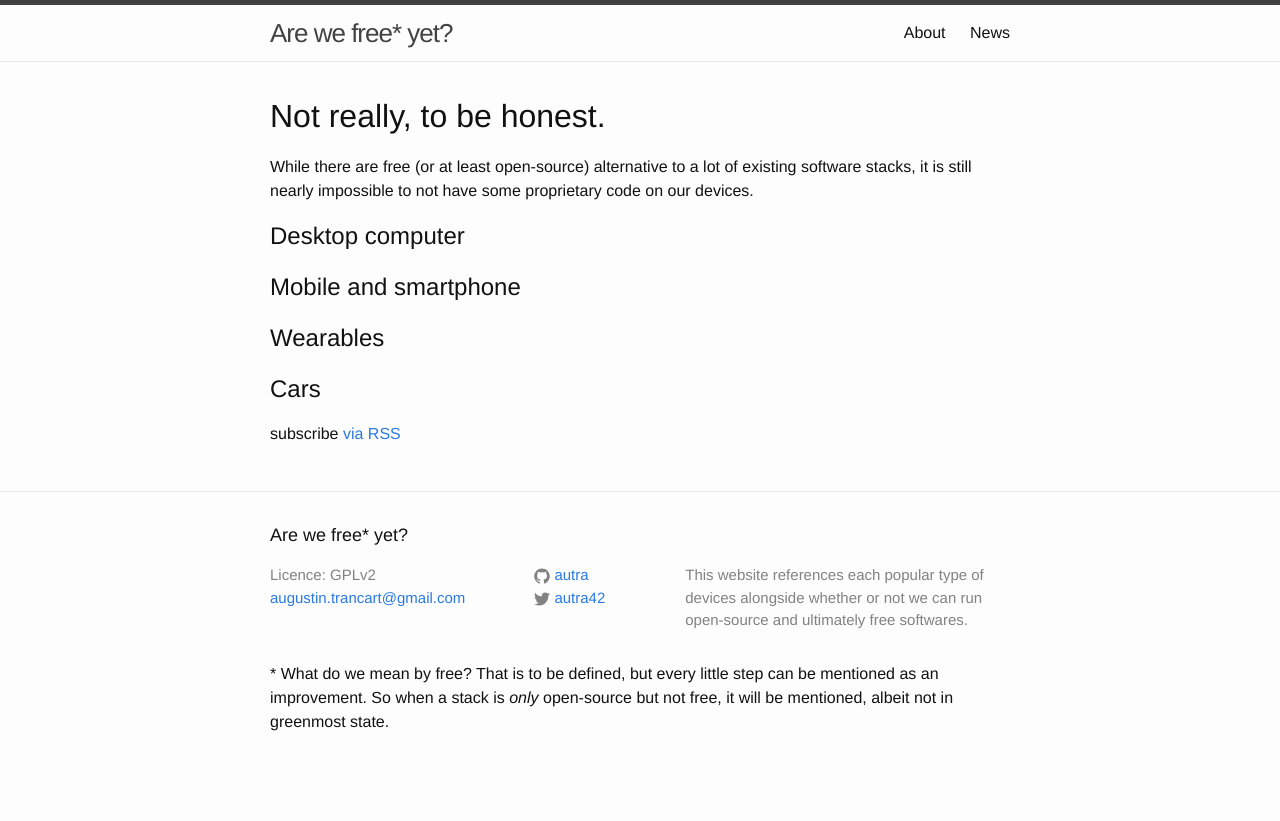
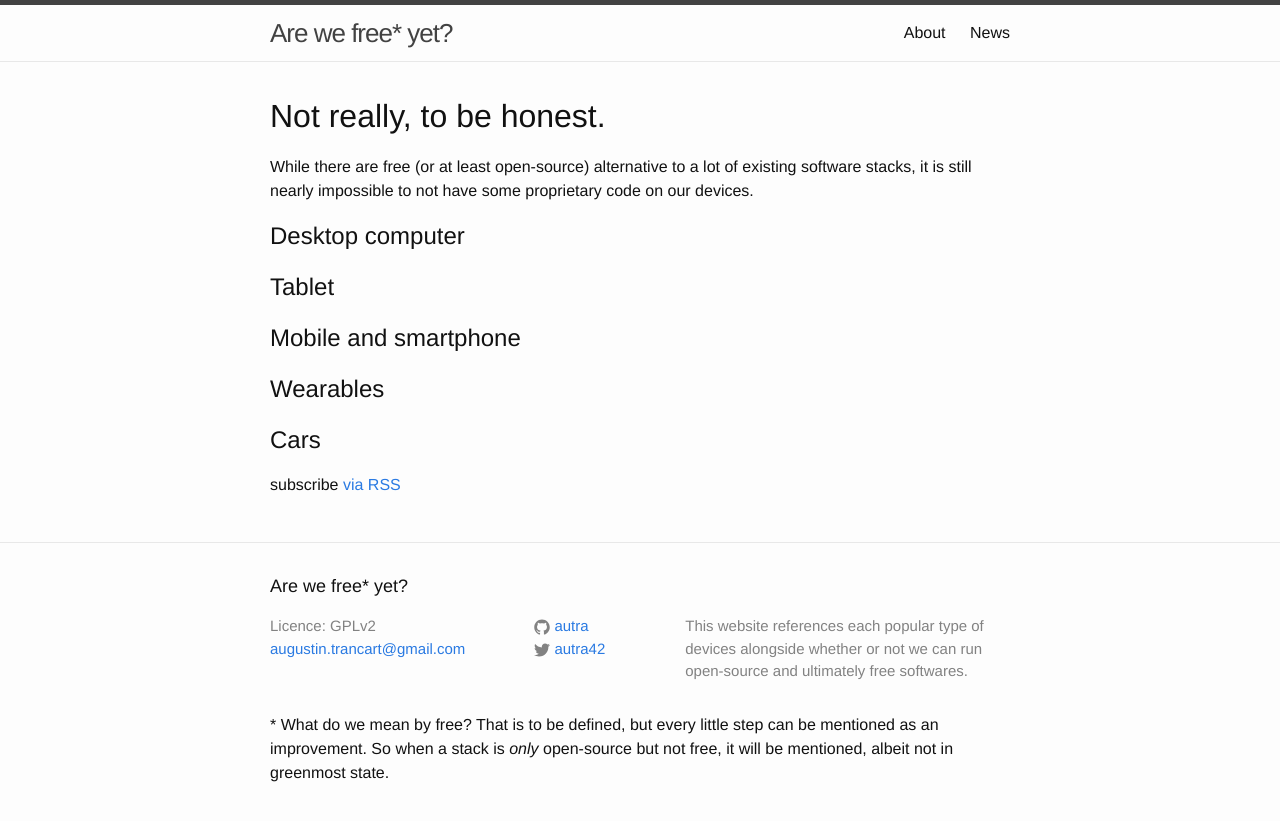
Before and after one commit to autra/arewefreeyet, a Jekyll site: the page built from index.html, in a window 1280 px wide. Shown: the top 821 px of the page. Built offline with Jekyll 4.4.1, drawn with Linux system fonts in a browser that asks for light colours.

Commit message:
adding tablet

```diff
--- a/index.html
+++ b/index.html
@@ -10,6 +10,8 @@ layout: default
 
   <h2>Desktop computer</h2>
 
+  <h2>Tablet</h2>
+
   <h2>Mobile and smartphone</h2>
 
   <h2>Wearables</h2>
```
